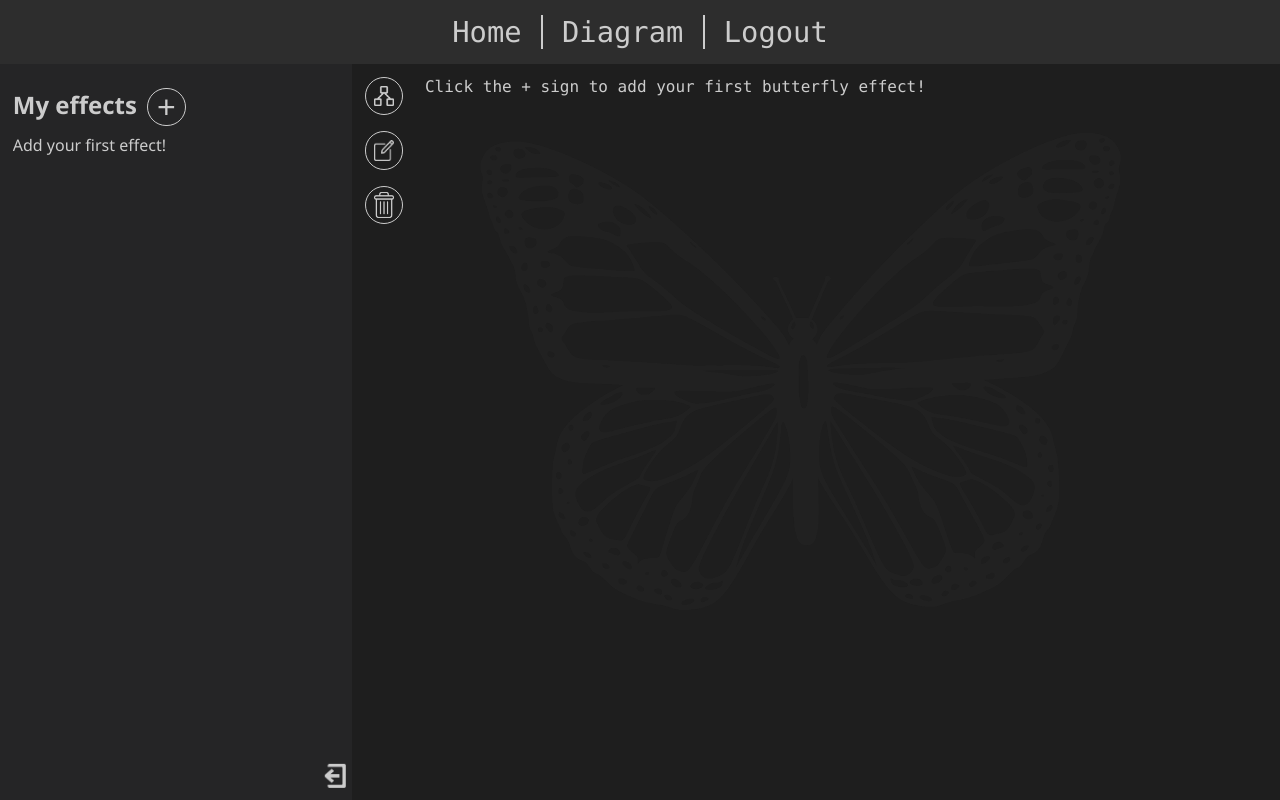
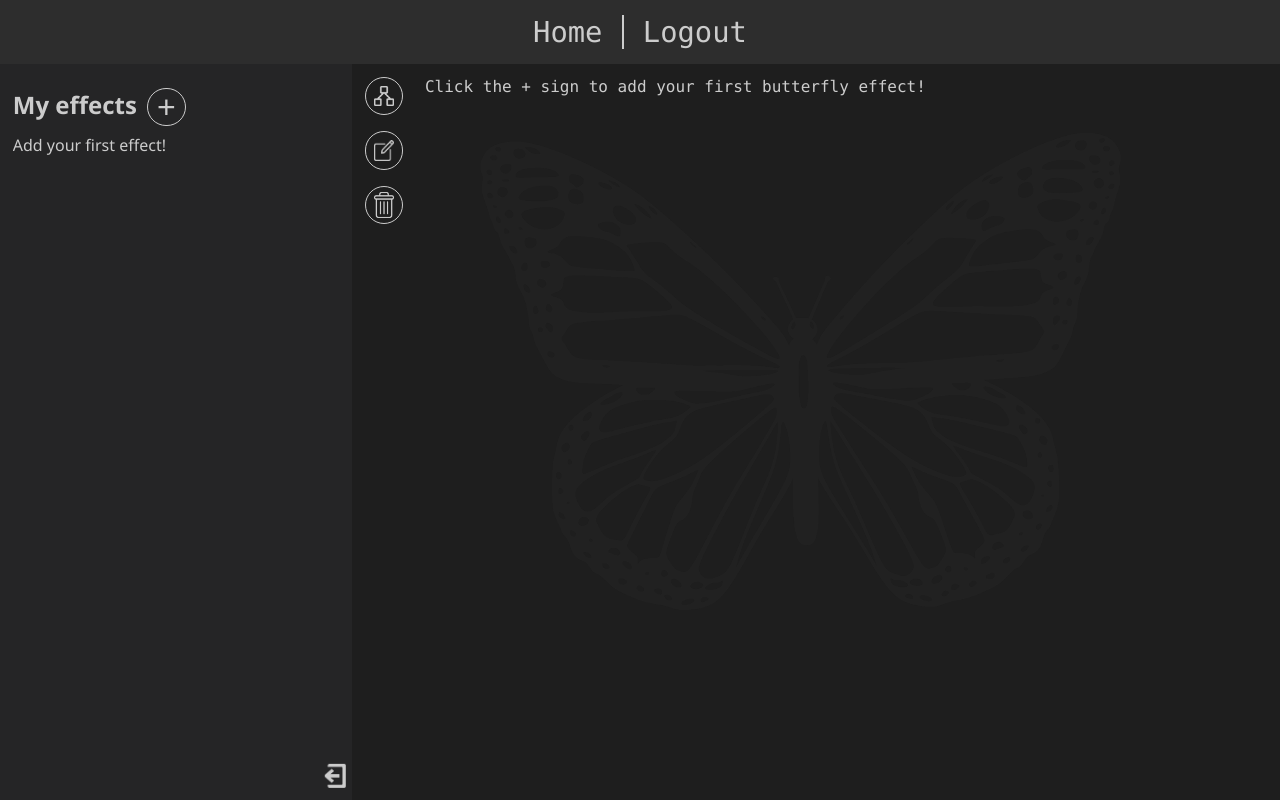
Before and after one commit to smurphnerd/CS50-butterfly-effect, a Flask app: page / in a window 1280 px wide. Run offline with Flask 2, Linux system fonts and the light colour scheme; the visitor is signed in with stand-in values (Sample User, id 1); some libraries are stand-ins or nearby versions.

Commit message:
Final submission 2

```diff
--- a/templates/layout.html
+++ b/templates/layout.html
@@ -28,7 +28,6 @@
     {% if session["user_id"] %}
     <ul>
       <li><a class="not-last" href="/">Home</a></li>
-      <li><a class="not-last" href="/diagram">Diagram</a></li>
       <li><a href="/logout">Logout</a></li>
     </ul>
     {% else %}
```
